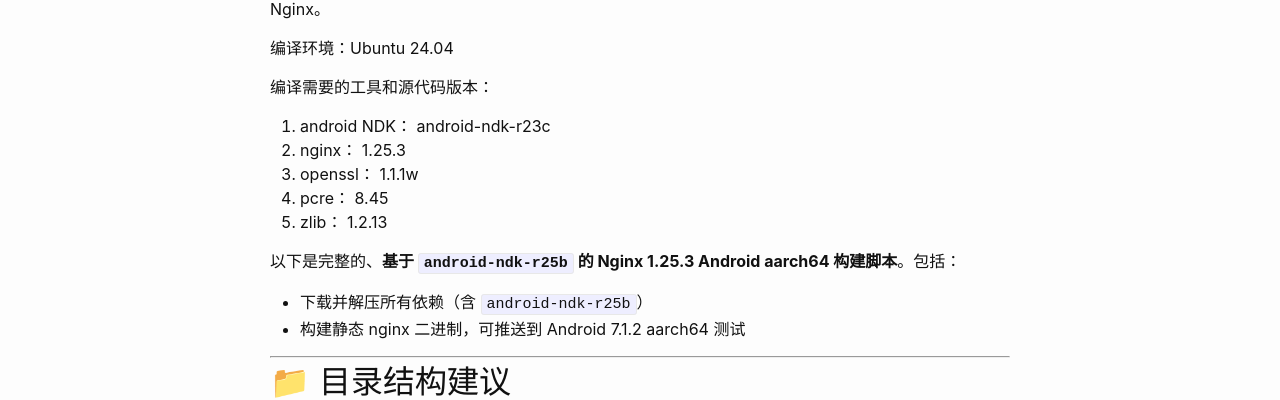
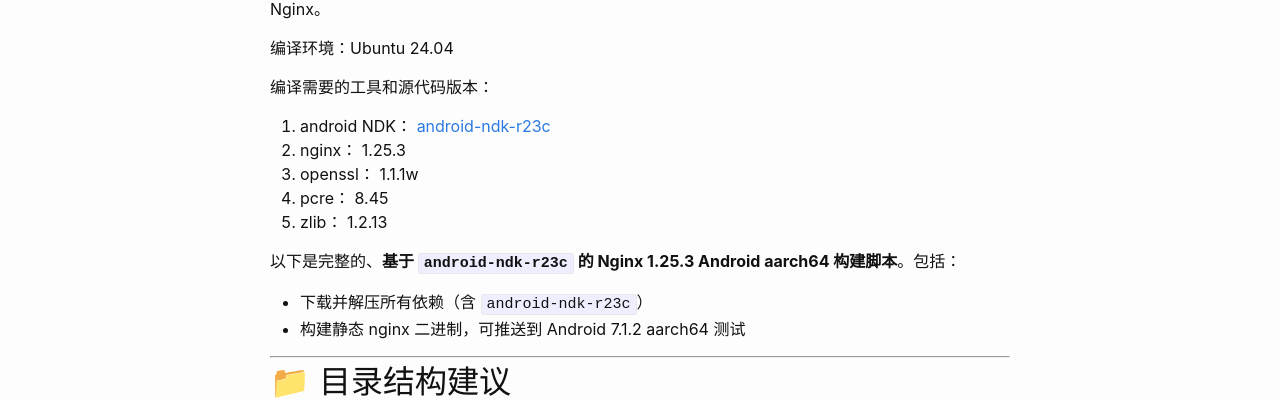
Before and after one commit to cqlray/cqlray.github.io, a Jekyll site: the page built from _posts/2025-5-14-compile-nginx-for-android-aarch64.markdown, in a window 1280 px wide and 900 px high. Shown: the part 290-690 px from the top of the window. Built offline with Jekyll 4.4.1, drawn with Linux system fonts in a browser that asks for light colours; comment, search, counter and statistics services are not loaded.

Commit message:
modify 2025-5-14

```diff
--- a/_posts/2025-5-14-compile-nginx-for-android-aarch64.markdown
+++ b/_posts/2025-5-14-compile-nginx-for-android-aarch64.markdown
@@ -13,15 +13,15 @@ categories: nginx android aarch64
 
 编译需要的工具和源代码版本：
 
-1. android NDK： android-ndk-r23c
+1. android NDK： [android-ndk-r23c](https://github.com/android/ndk/wiki/Home/e05d396317f6e1e5e00e3fe7d4f223ad54a354f8)
 2. nginx：       1.25.3
 3. openssl：     1.1.1w
 4. pcre：        8.45
 5. zlib：        1.2.13
 
-以下是完整的、**基于 `android-ndk-r25b` 的 Nginx 1.25.3 Android aarch64 构建脚本**。包括：
+以下是完整的、**基于 `android-ndk-r23c` 的 Nginx 1.25.3 Android aarch64 构建脚本**。包括：
 
-- 下载并解压所有依赖（含 `android-ndk-r25b`）
+- 下载并解压所有依赖（含 `android-ndk-r23c`）
 - 构建静态 nginx 二进制，可推送到 Android 7.1.2 aarch64 测试
 
 ---
```
